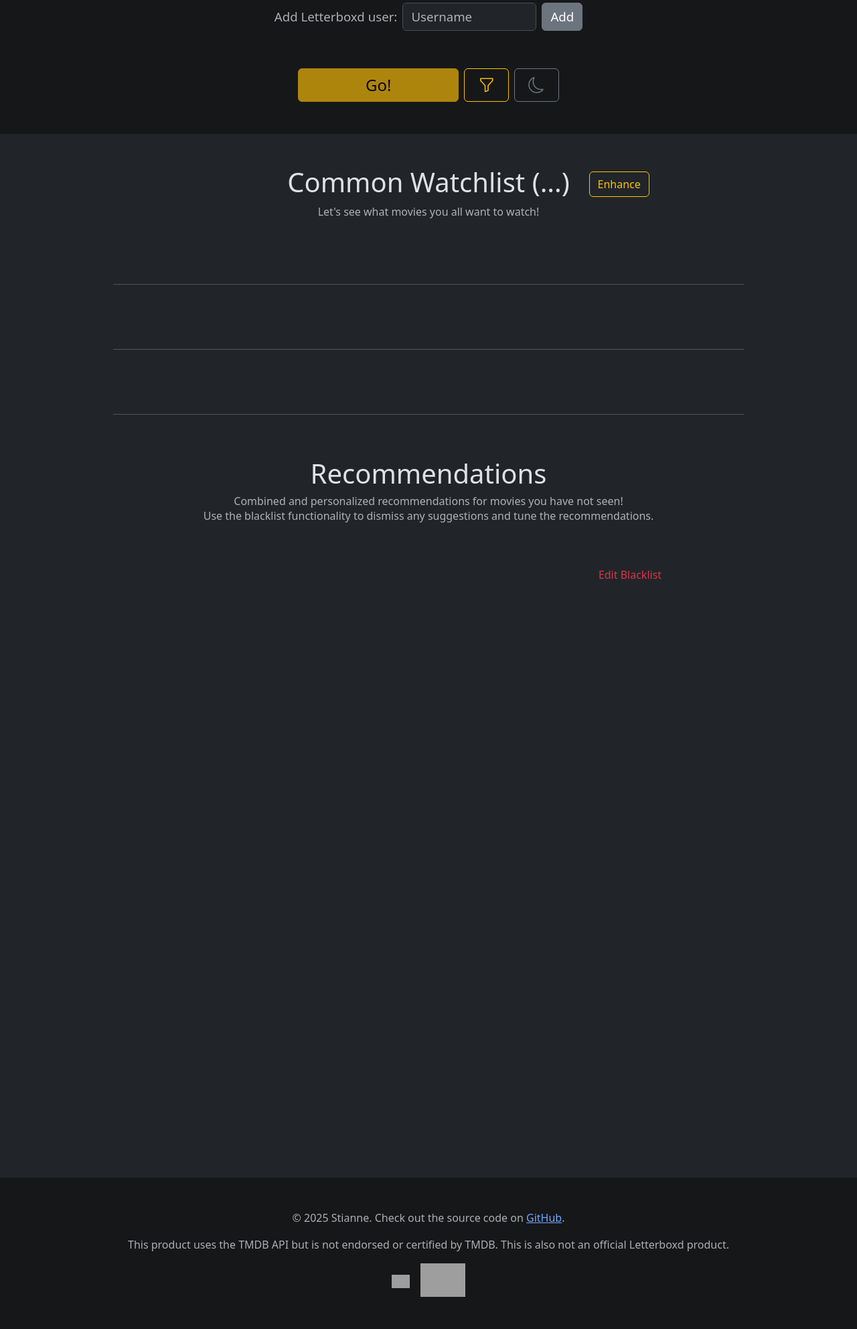
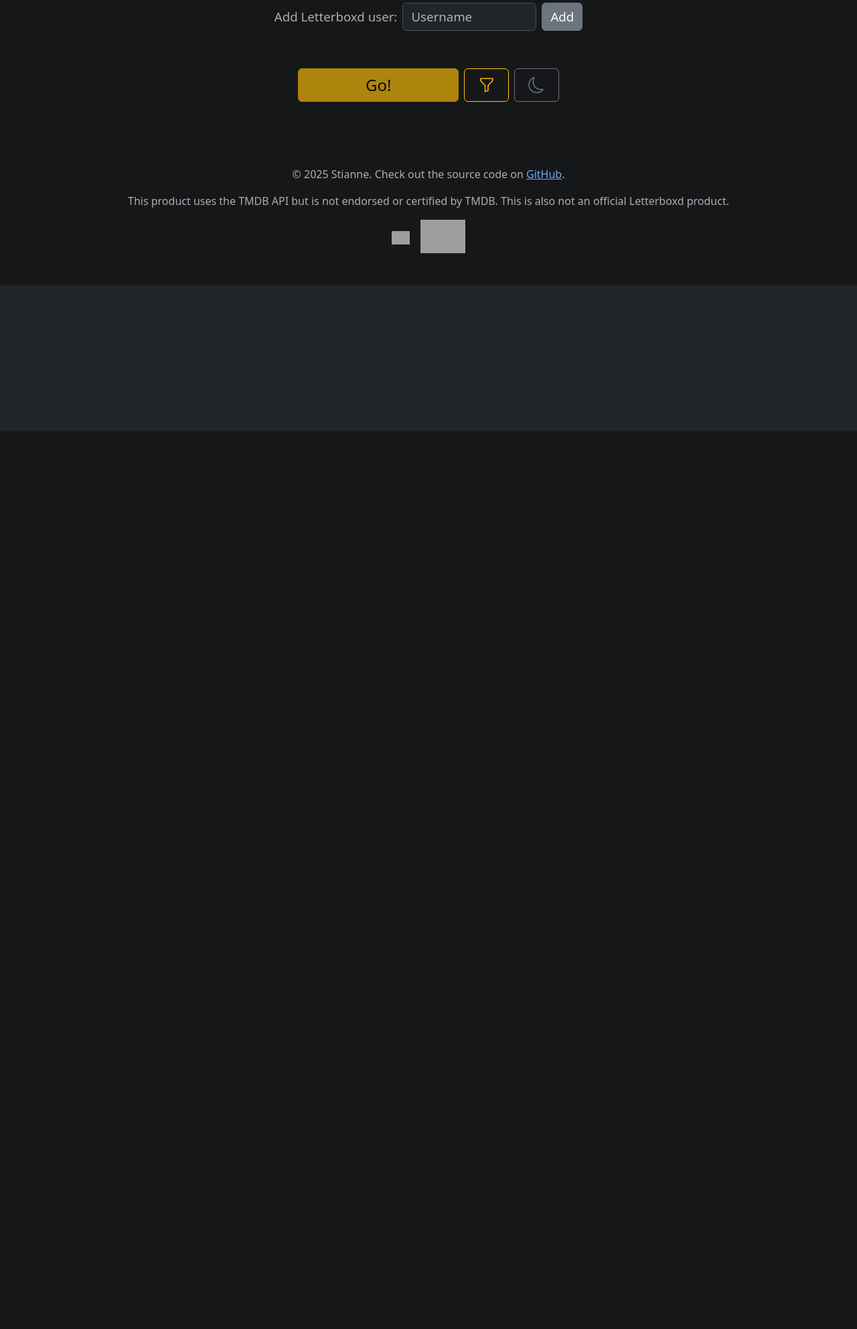
Before and after one commit to Sverlaan/collab2watch, a Flask app: page / in a window 1280 px wide. Shown: the part 156-2140 px from the top of the page at 67% size. After the commit the page ends 800 px from the top, so only its background shows below. Run offline with Flask 3, Linux system fonts and the light colour scheme; grey boxes are pictures that could not be loaded.

Commit message:
Add back d-none for content container

```diff
--- a/templates/index.html
+++ b/templates/index.html
@@ -101,7 +101,7 @@
 
 
     <!-- Parent container for all the content -->
-    <div class="container-fluid " id="contentContainer">
+    <div class="container-fluid d-none" id="contentContainer">
 
 
         <!-- Common watchlist container -->
```
